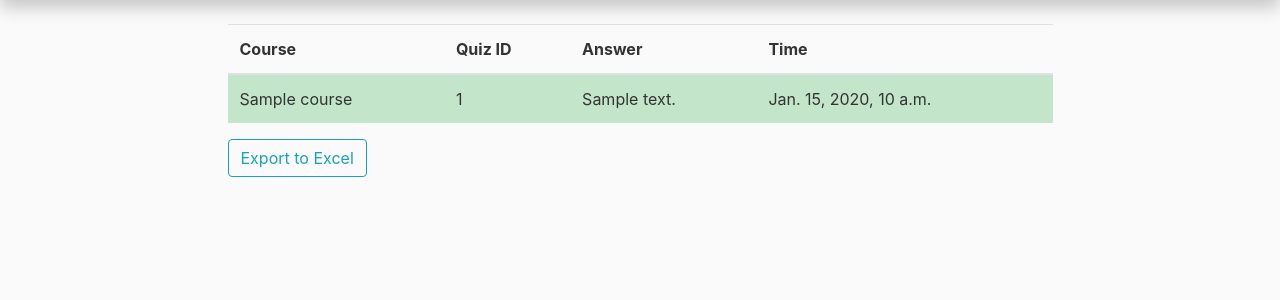
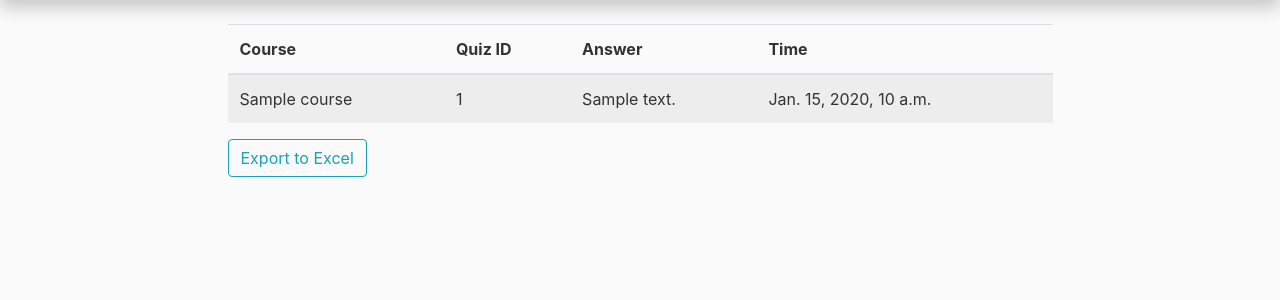
Before and after one commit to jcmProjects/quiz_dev, a Django app: template django_quiz/quiz/templates/quiz/results.html in a window 1280 px wide. Shown: the part 56-356 px from the top of the page. Run offline with Django 3.2, Linux system fonts and the light colour scheme; the template is opened without the code that fills it: most values are stand-ins (such as "Sample title", 1, 10 or a date in 2020); some libraries are stand-ins or nearby versions.

Commit message:
changed 'anonymous results table' color scheme

```diff
--- a/django_quiz/quiz/templates/quiz/results.html
+++ b/django_quiz/quiz/templates/quiz/results.html
@@ -46,7 +46,7 @@
                 </thead>
                 <tbody>
                     {% for answer in answers %}
-                        <tr class="table-success">
+                        <tr class="table-striped">
                                 <td>{{ answer.quiz_id.course.all|join:", "  }}</td>
                             <td>{{ answer.quiz_id.id }}</td>
                             <td>{{ answer.answer }}</td>
```
